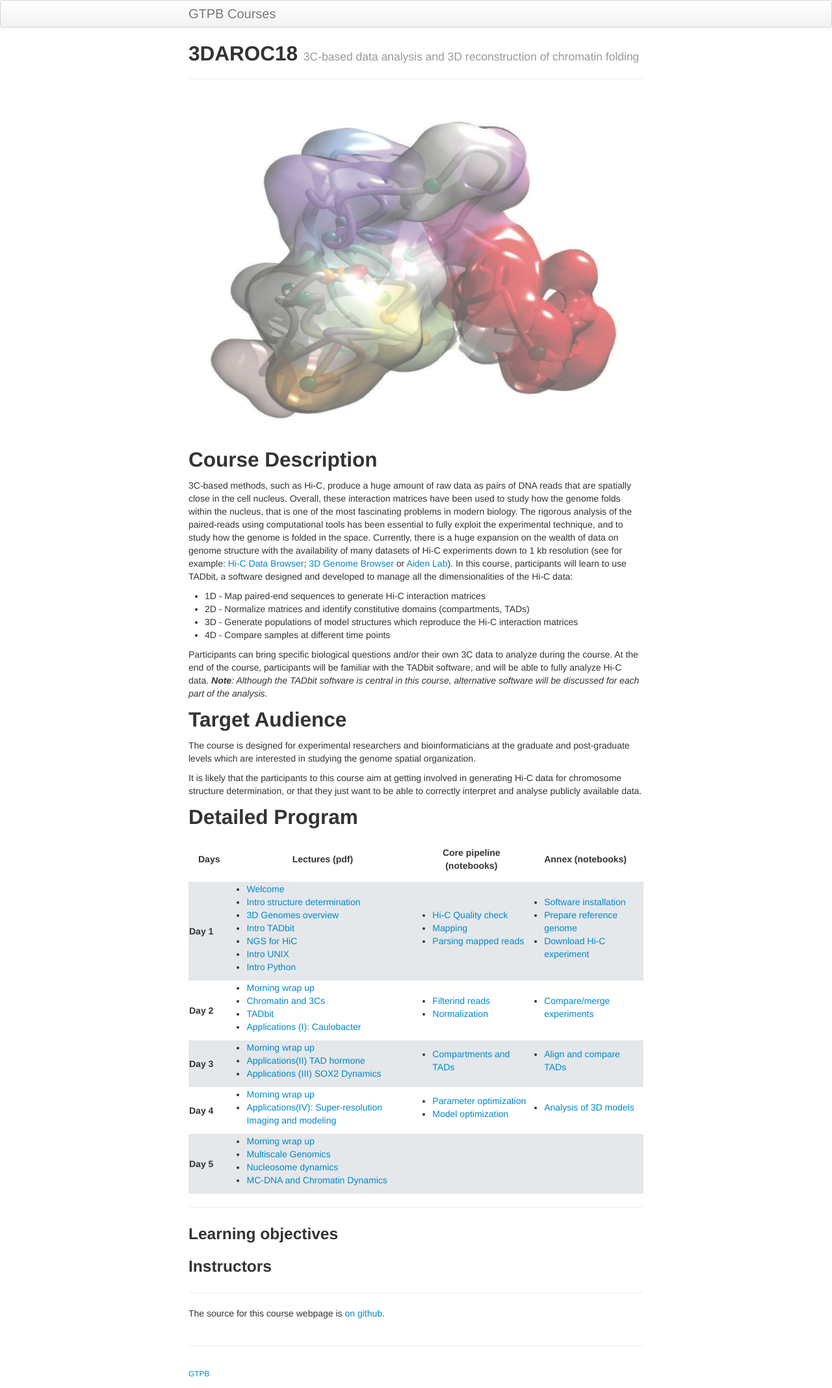
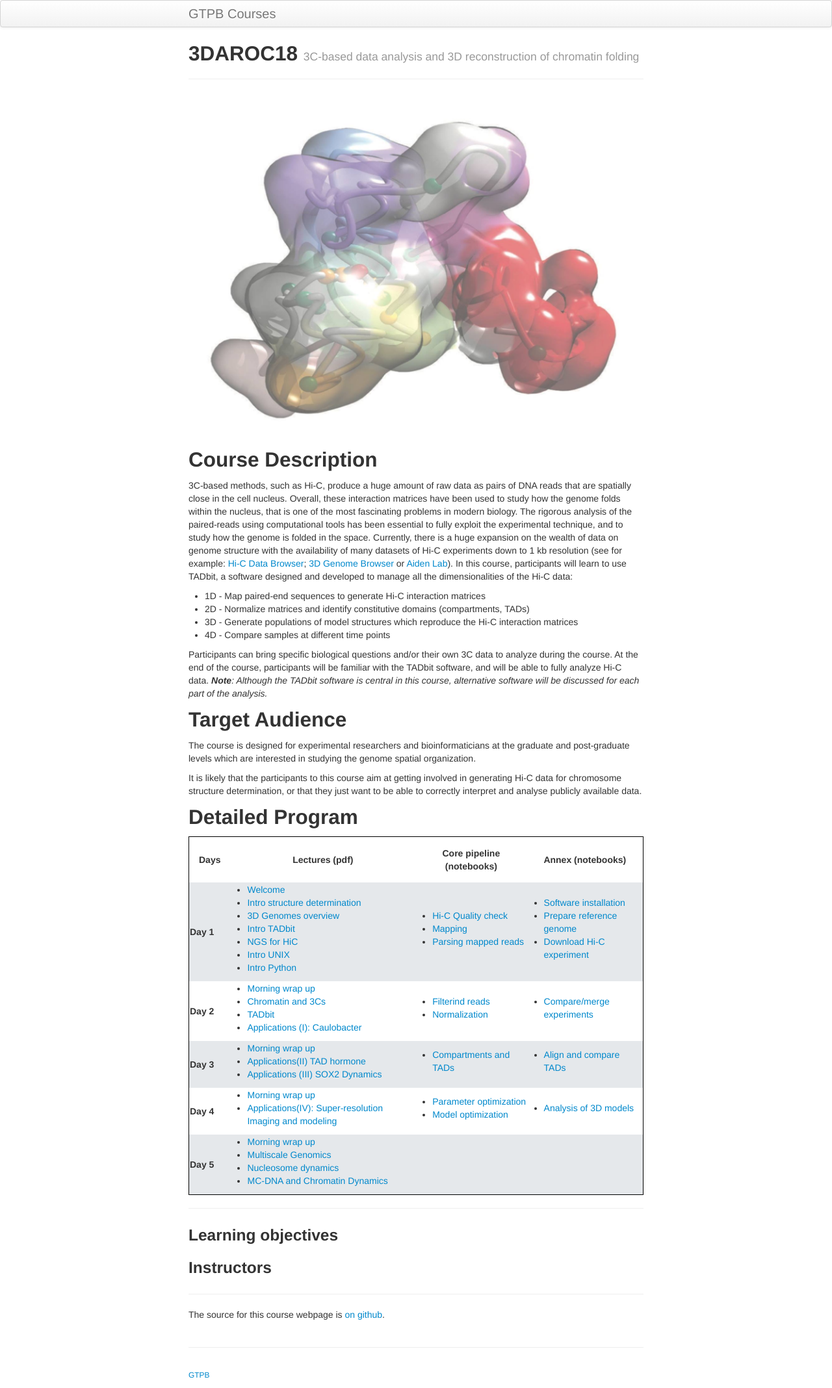
Before and after one commit to GTPB/3DAROC18, a Jekyll site: the page built from index.md, in a window 1280 px wide. Shown: the whole page at 65% size. Built offline with Jekyll 4.4.1, drawn with Linux system fonts in a browser that asks for light colours.

Commit message:
Update index.md

```diff
--- a/index.md
+++ b/index.md
@@ -27,7 +27,7 @@ It is likely that the participants to this course aim at getting involved in gen
 
 ## Detailed Program
 
-<table>
+<table style="border: 1px solid black; padding: 15px">
   <tbody>
     <tr>
       <th style="padding: 15px">Days</th>
```
